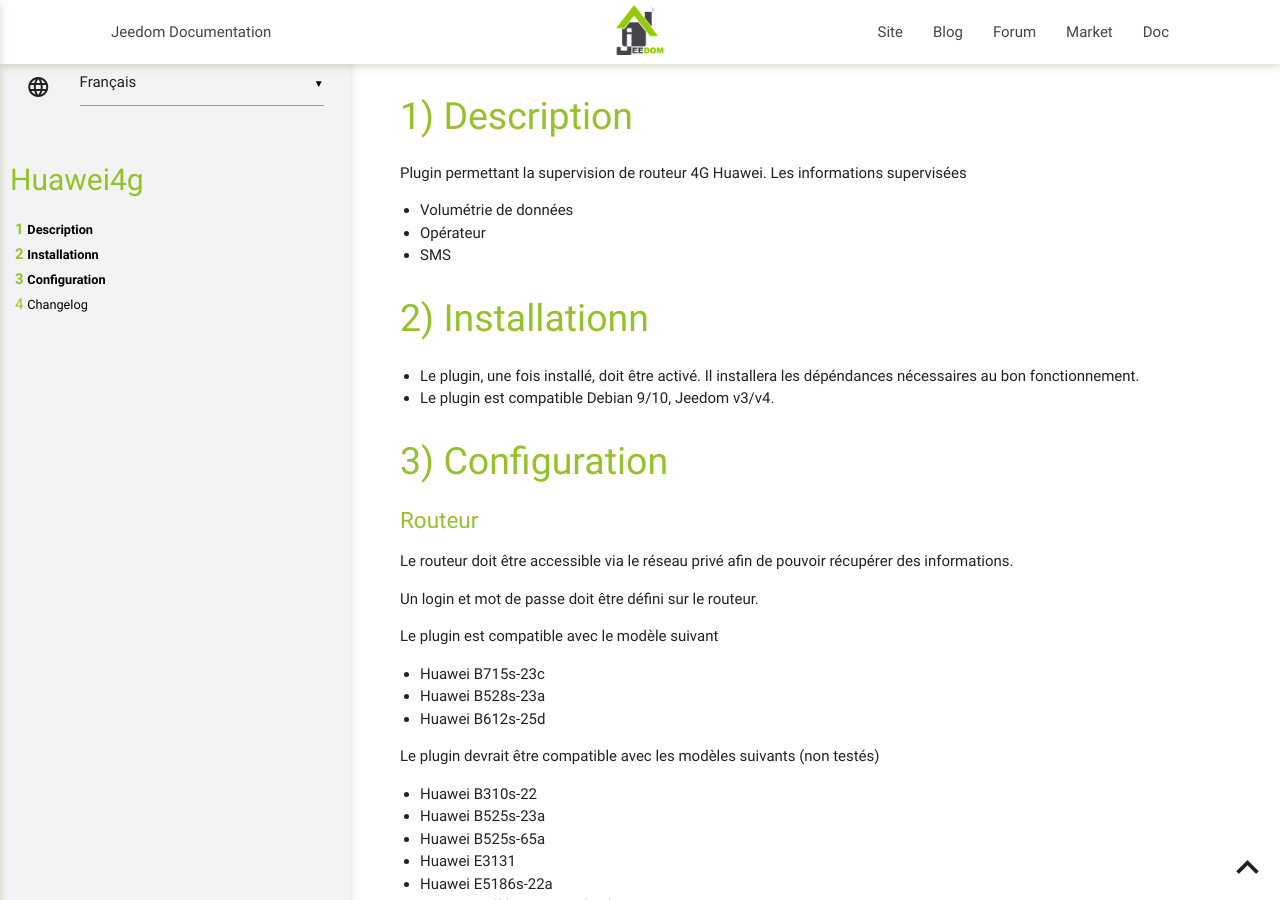
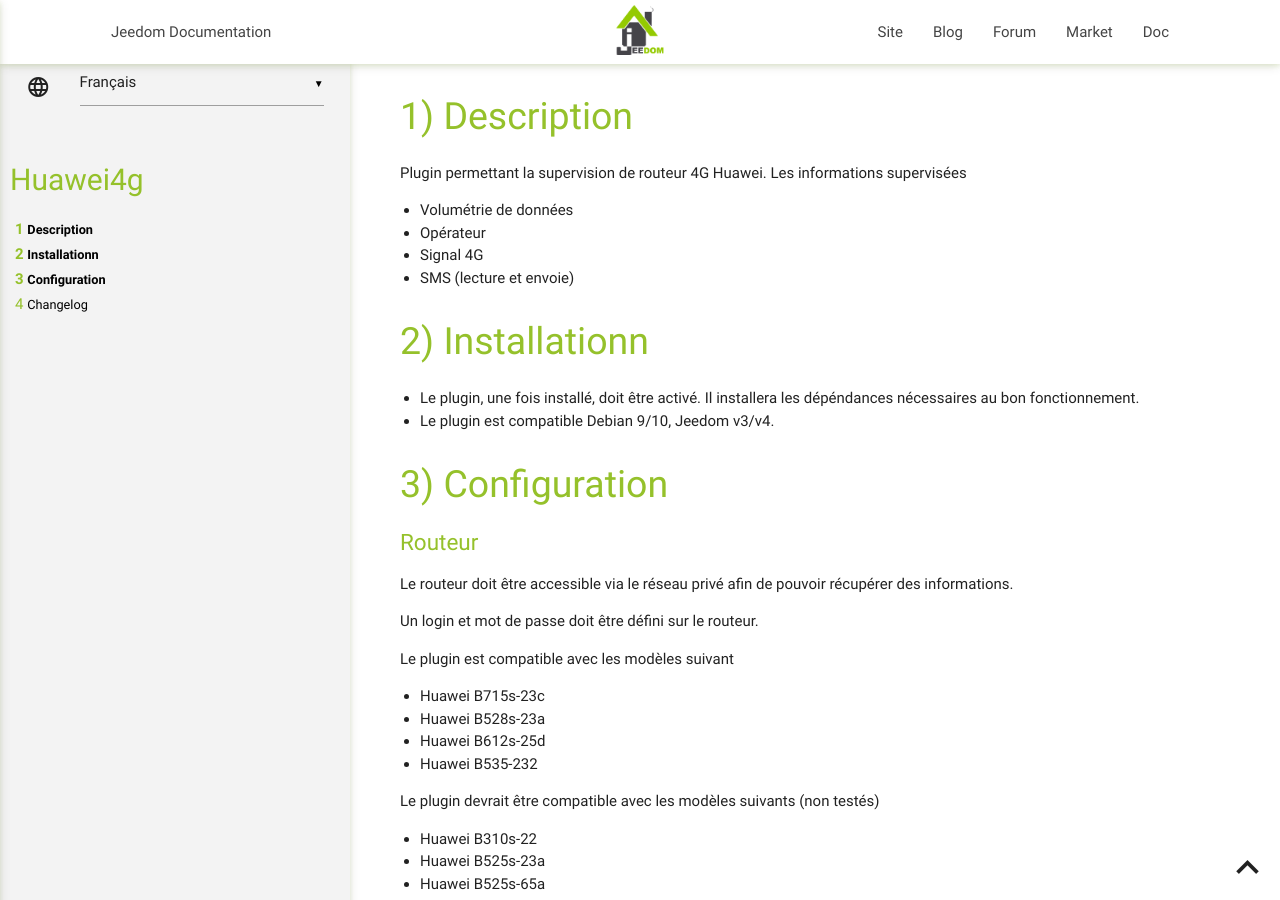
Before and after one commit to tux1c0/plugin-huawei4g, a Jekyll site: the page built from docs/fr_FR/index.md, in a window 1280 px wide and 900 px high. Built offline with Jekyll 4.4.1, drawn with Linux system fonts in a browser that asks for light colours; our own code applies the rules of GitHub Pages for plain Markdown files.

Commit message:
Update index.md

```diff
--- a/docs/fr_FR/index.md
+++ b/docs/fr_FR/index.md
@@ -5,7 +5,8 @@
 Les informations supervisées
 -	Volumétrie de données
 -	Opérateur
--	SMS
+-	Signal 4G
+-	SMS (lecture et envoie)
 
 Installationn
 ===
@@ -24,10 +25,11 @@
 
 Un login et mot de passe doit être défini sur le routeur.
 
-Le plugin est compatible avec le modèle suivant
+Le plugin est compatible avec les modèles suivant
 -	Huawei B715s-23c
 -	Huawei B528s-23a
 -	Huawei B612s-25d
+-	Huawei B535-232
 
 Le plugin devrait être compatible avec les modèles suivants (non testés)
 -	Huawei B310s-22
```
